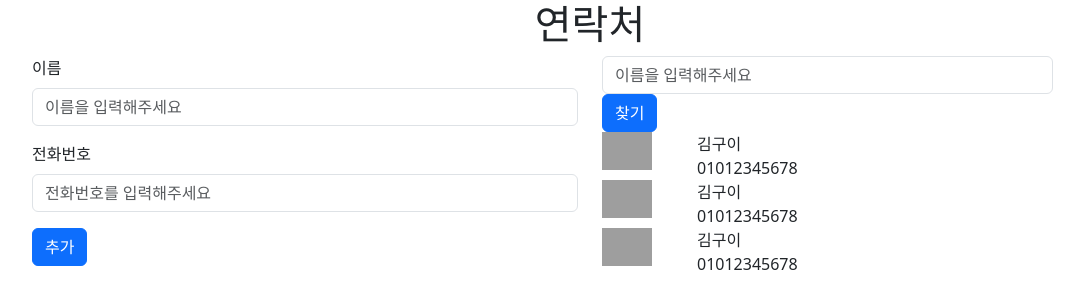
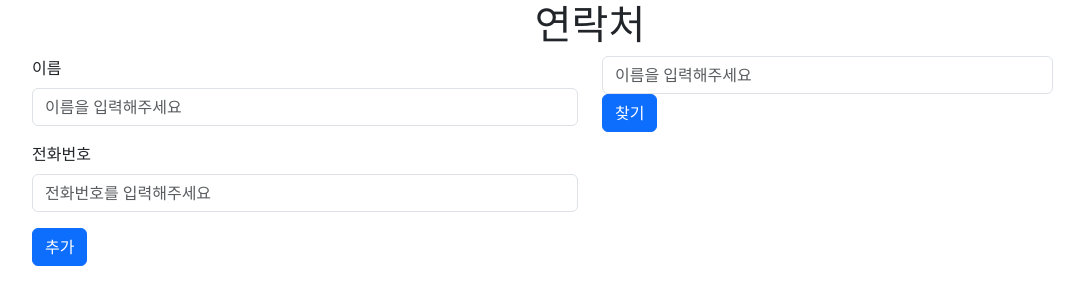
Before and after one commit to jebi2420/noona-phonebook, a React (Create React App) app: page / in a window 1280 px wide. Shown: the top 308 px of the page, without its empty margins (50-1134 px from the left). Built offline with nearby package versions, Linux system fonts and the light colour scheme; grey boxes are pictures that could not be loaded.

Commit message:
[add] props로 보내기

```diff
--- a/src/ContactItem.js
+++ b/src/ContactItem.js
@@ -1,7 +1,7 @@
 import React from 'react'
 import { Row, Col } from 'react-bootstrap'
 
-const ContactItem = () => {
+const ContactItem = ({item}) => {
   return (
     <Row>
       <Col lg={2}>
@@ -12,8 +12,8 @@
         />
       </Col>
       <Col lg={10}>
-        <div>김구이</div>
-        <div>01012345678</div>
+        <div>{item.name}</div>
+        <div>{item.phoneNumber}</div>
       </Col>
     </Row>
 
--- a/src/component/ContactList.js
+++ b/src/component/ContactList.js
@@ -1,14 +1,17 @@
 import React from 'react'
+import { useSelector } from 'react-redux'
 import ContactItem from '../ContactItem'
 import SearchBox from './SearchBox'
 
 const ContactList = () => {
+    const contactList = useSelector(state => state.contactList)
+
   return (
     <div>
       <SearchBox />
-      <ContactItem />
-      <ContactItem />
-      <ContactItem />
+        {contactList.map((item) => (
+            <ContactItem item={item}/>
+        ))}
     </div>
   )
 }
```
